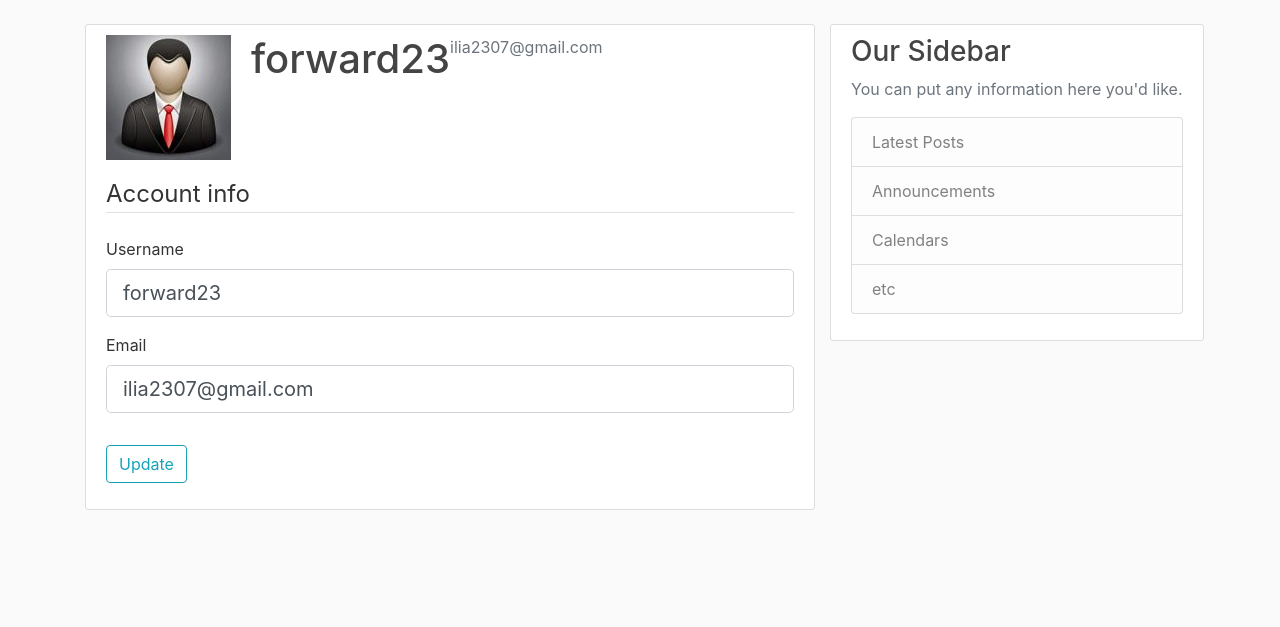
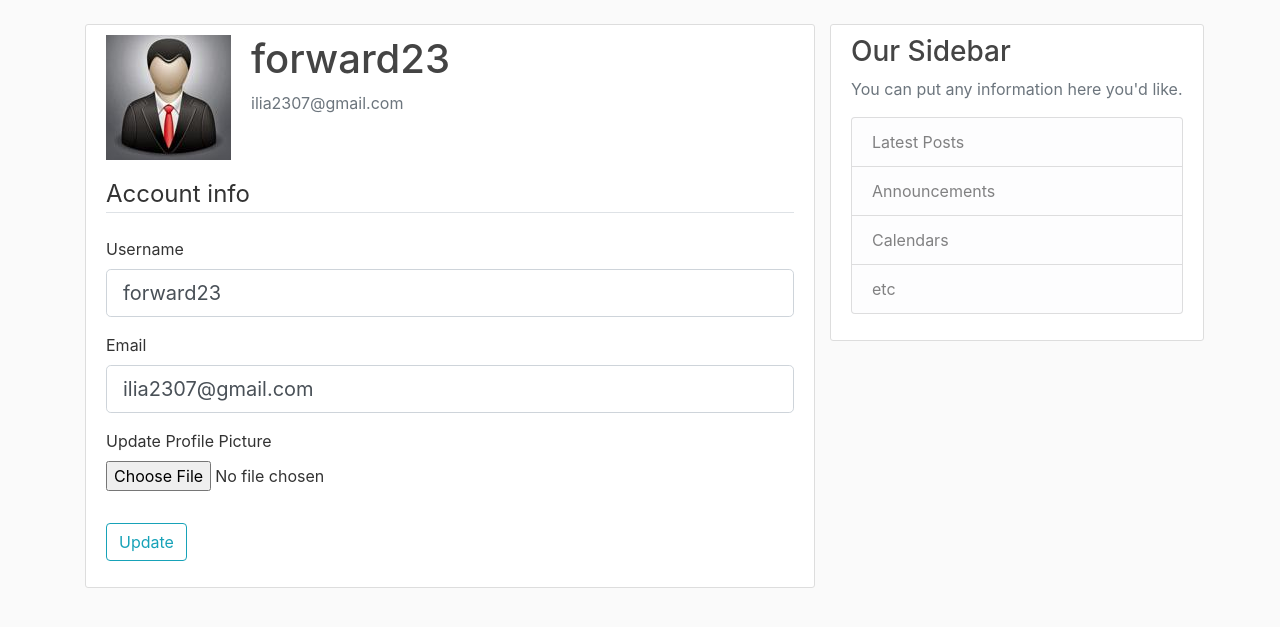
Before and after one commit to forward23/flaskblog, a Flask app: page /account in a window 1280 px wide. Shown: the part 56-683 px from the top of the page. Run offline with Flask 2, Linux system fonts and the light colour scheme; a user stored in the database is signed in; some libraries are stand-ins or nearby versions.

Commit message:
add loading pictures in profile

```diff
--- a/flaskblog/forms.py
+++ b/flaskblog/forms.py
@@ -1,4 +1,5 @@
 from flask_wtf import FlaskForm
+from flask_wtf.file import FileField, FileAllowed
 from flask_login import current_user
 from wtforms import StringField, BooleanField, PasswordField, SubmitField
 from wtforms.validators import DataRequired, Length, Email, EqualTo, ValidationError
@@ -31,6 +32,7 @@ class LoginForm(FlaskForm):
 class UpdateAccountForm(FlaskForm):
     username = StringField('Username', validators=[DataRequired(), Length(min=2, max=20)])
     email = StringField('Email', validators=[DataRequired(), Email()])
+    picture = FileField('Update Profile Picture', validators=[FileAllowed(['jpg', 'png'])])
     submit = SubmitField('Update')
 
     def validate_username(self, username):
--- a/flaskblog/routes.py
+++ b/flaskblog/routes.py
@@ -1,3 +1,6 @@
+from PIL import Image
+import os
+import secrets
 from flaskblog import app, db, bcrypt
 from flask import render_template, url_for, flash, redirect, request
 from flaskblog.forms import RegistrationForm, LoginForm, UpdateAccountForm
@@ -64,11 +67,29 @@ def logout():
     logout_user()
     return redirect(url_for('index'))
 
-@app.route('/account', methods= ['GET', 'POST'])
+
+
+def save_picture(form_picture):
+    random_hex = secrets.token_hex(8)
+    _, f_ext = os.path.splitext(form_picture.filename)
+    picture_fn = random_hex + f_ext
+    picture_path = os.path.join(app.root_path, 'static/profile_pics', picture_fn)
+    output_size = (125, 125)
+    i = Image.open(form_picture)
+    i.thumbnail(output_size)
+    i.save(picture_path)
+    return picture_fn
+
+
+@app.route('/account', methods=['GET', 'POST'])
 @login_required
 def account():
     form = UpdateAccountForm()
     if form.validate_on_submit():
+        if form.picture.data:
+            picture_file = save_picture(form.picture.data)
+            current_user.image_file = picture_file
+            db.session.commit()
         current_user.username = form.username.data
         current_user.email = form.email.data
         db.session.commit()
--- a/flaskblog/templates/account.html
+++ b/flaskblog/templates/account.html
@@ -4,13 +4,13 @@
     <div class="content-section">
         <div class="media">
             <img class="round-circle account-img" src={{ image_file }}>
-            <div class="media">
+            <div>
                 <h2 class="account-heading"> {{ current_user.username }} </h2>
                 <p class="text-secondary"> {{ current_user.email }}  </p>
             </div>
         </div>
        <div >
-            <form method="POST" action="">
+            <form method="POST" action="" enctype="multipart/form-data">
                 {{ form.hidden_tag() }}
                 <fieldset class="form-group">
                     <legend class="border-bottom mb-4">Account info</legend>
@@ -40,6 +40,15 @@
                             {{ form.email(class="form-control form-control-lg") }}
                         {% endif %}
                     </div>
+                    <div class="form-group">
+                        {{ form.picture.label()}}
+                        {{ form.picture(class="form-control-file") }}
+                        {%  if form.picture.errors %}
+                            {% for error in form.picture.errors %}
+                                <span class="danger">{{ error }}</span> </br>
+                            {% endfor %}
+                        {% endif %}
+                    </div>
                 </fieldset>
                 <div class="form-group">
                     {{ form.submit(class="btn btn-outline-info") }}
```
Also changed, not shown: flaskblog/site.db, flaskblog/static/profile_pics/0d4513dacc7cebac.jpg (added).
